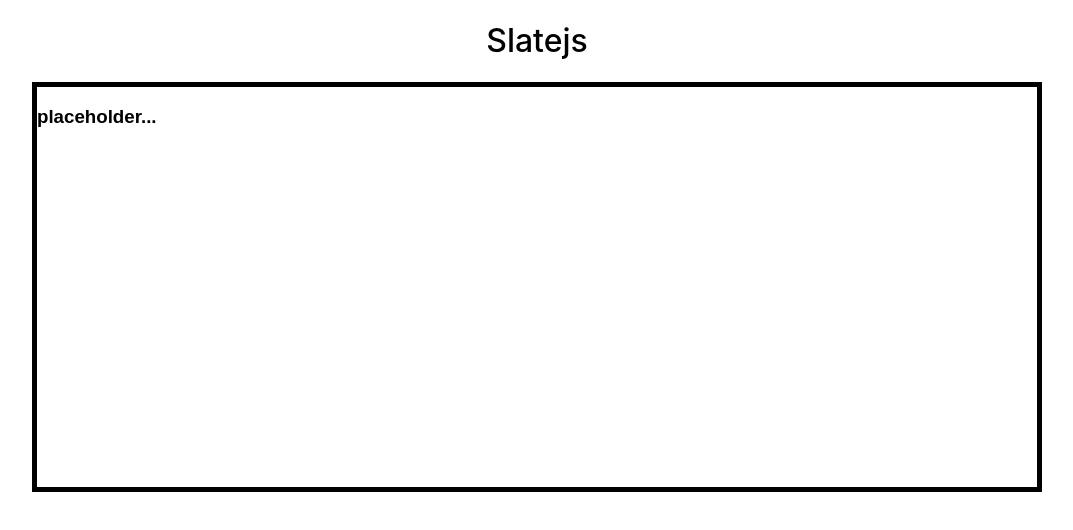
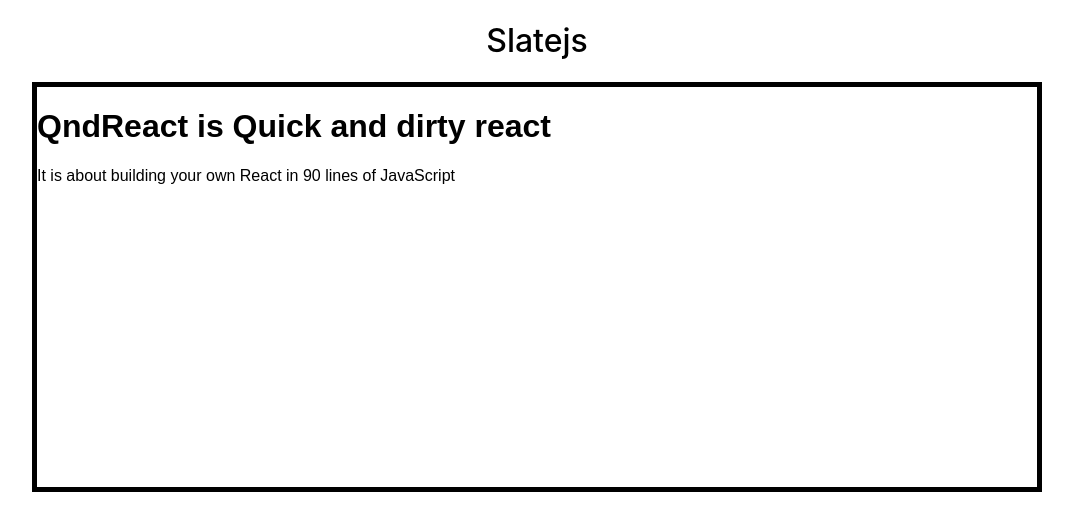
Before and after one commit to rustypen/slatejs, a website built with webpack: page src/index.html in a window 1280 px wide. Shown: the whole page, without its empty margins (103-1176 px from the left). Built offline with nearby package versions, Linux system fonts and the light colour scheme.

Commit message:
renderer added and data transformer added too

```diff
--- a/src/index.ts
+++ b/src/index.ts
@@ -1,6 +1,13 @@
 import './style.scss';
 import view from './views/index';
 import renderer from './renderer/index';
+
+interface Data{
+    type: string;
+    props: any;
+    children?: Data[] | string | null;
+}
+
 
 class Slate{
     editor: HTMLDivElement;
@@ -14,38 +21,45 @@
     // Initialize editor
     init(){
         this.editor.setAttribute("contentEditable","true");
-        const Slate = this;
-        // call view on every change
-        let observer = new MutationObserver((mutationRecord)=>{
-            return view(mutationRecord, Slate)
-        });
+        // const slate = this;
 
-        this.editor.addEventListener('focus',()=>{
-            observer.observe(this.editor, {
-                childList: true, // observe direct children
-                subtree: true, // and lower descendants too
-                characterDataOldValue: true // pass old data to callback
-            });
+        this.editor.addEventListener('beforeinput',(e)=>{
+            console.log(e)
+            e.preventDefault();
         })
 
-        const data = [
-            {
-                type: "h3",
-                id: "abcdef",
-                child: [
-                    {
-                        type: "TEXT_NODE",
-                        id: "ghijk",
-                        value: "placeholder...",
-                    }
-                ]
-            }
-        ]
+
+        const data: Data = {
+            type: "div",
+            props: {
+                className: "text"
+            },
+            children: [
+                {
+                    type: "h1",
+                    props: {
+                        className: "primary"
+                    },
+                    children: "QndReact is Quick and dirty react"
+                },
+                {
+                    type: "p",
+                    props: null,
+                    children: "It is about building your own React in 90 lines of JavaScript"
+                }
+            ]
+        }
+
         this.updateState(data)
     }
 
     updateState(data: any){
-        this.state = [...data];
+        if(typeof data === "function"){
+            this.state = data(this.state);
+        }
+        else{
+            this.state = {...data};
+        }
 
         this.render()
     }
--- a/src/renderer/index.ts
+++ b/src/renderer/index.ts
@@ -1,58 +1,47 @@
+import Ash from '../core/index';
+
 interface Renderer{
   slate: any;
 }
 
 
-interface NewElement{
-  type: string;
-  value?: string;
-  id: string;
-}
+function stateRenderer (state:any){
 
-function newElement({type, value, id}:NewElement){
+  function iterator(final:any[], current:any){
 
-  let tag:HTMLElement|Text;
-  if(type === "TEXT_NODE"){
-    tag = document.createTextNode(value);
+    return [
+      ...final,
+      Ash.createElement(
+        current.type,
+        current.props,
+        (function(children){
+          if(Array.isArray(children)){
+            return current.children.reduce(iterator,[]);
+          }
+          return children;
+        })(current.children)
+      )
+    ]
+
   }
-  else{
-    tag = document.createElement(type);
-    (tag as HTMLElement).setAttribute("key", id);
+
+  if(state){
+    const dom = Ash.createElement(
+      state.type,
+      state.props,
+      ...state.children.reduce(iterator,[])
+    )
+    return dom;
   }
-  return tag;
+  return null;
 }
 
 
-function domCreator(state:any){
-
-  function iterator(final:any[], current:any){
-    let tag: HTMLElement | Text;
-    tag = newElement({
-      type:current.type,
-      value:current.value || undefined,
-      id: current.id
-    });
-
-    if(current.child){
-      const children:HTMLElement[] = current.child.reduce(iterator,[]);
-      children.map((child: HTMLElement)=>{
-        tag.appendChild(child)
-      })
-    }
-
-    final.push(tag)
-    return final;
-  }
-
-  const dom = state.reduce(iterator,[])
-
-  return dom;
-}
-
 
 export default function ({slate}: Renderer){
-  const domElements = domCreator(slate.state);
-  domElements.map((element:HTMLElement)=>{
-    slate.editor.appendChild(element)
-  })
+  const state = slate.state;
+
+  const element = stateRenderer(state)
+
+  Ash.render(element,slate.editor);
 }
--- a/src/style.scss
+++ b/src/style.scss
@@ -12,4 +12,7 @@
   margin: 0 auto;
   border: 5px solid black;
   min-height: 400px;
+  &:focus{
+    background: wheat;
+  }
 }
--- a/src/utils/utils.ts
+++ b/src/utils/utils.ts
@@ -22,6 +22,12 @@
 }
 
 
+
+
+
+
+
+
 export default {
   typeChecker,
   getCurrentData,
--- a/src/views/index.ts
+++ b/src/views/index.ts
@@ -1,14 +1,32 @@
 // import defaults from './defaults';
 import utils from '../utils/utils';
 
-function createData(mutationRecord:any){
+// function createData(mutationRecord:any){
+//     return {
+//         type: "p",
+//         id: "lkjhg",
+//         child: [
+//             {
+//                 type: "TEXT_NODE",
+//                 id: "ghijk",
+//                 value: "placeholder...",
+//             }
+//         ]
+//     }
+
+// }
 
 
+// export default function (mutationRecord: any, slate: any):void{
+//     const data = createData(mutationRecord);
+//     slate.updateState((prev:any)=>{
+//         return [
+//             ...prev,
+//             data
+//         ]
+//     })
+// }
+
+export default function(e:any){
+    console.log(e)
 }
-
-
-export default function (mutationRecord: any, slate: any):void{
-    const data = createData(mutationRecord);
-
-    slate.updateState(data)
-}
```
Also changed, not shown: src/index.html (+0 -1 lines).
